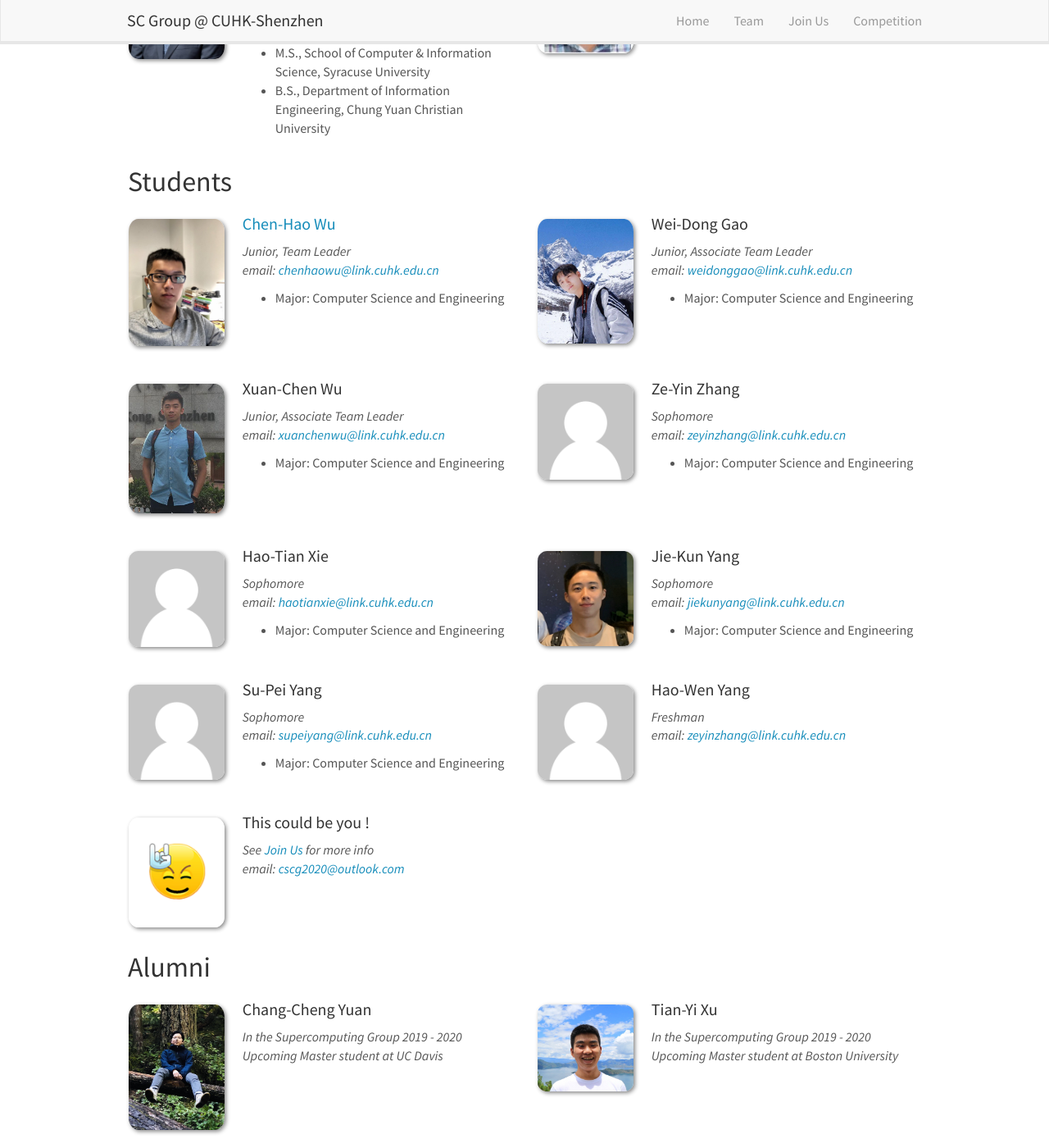
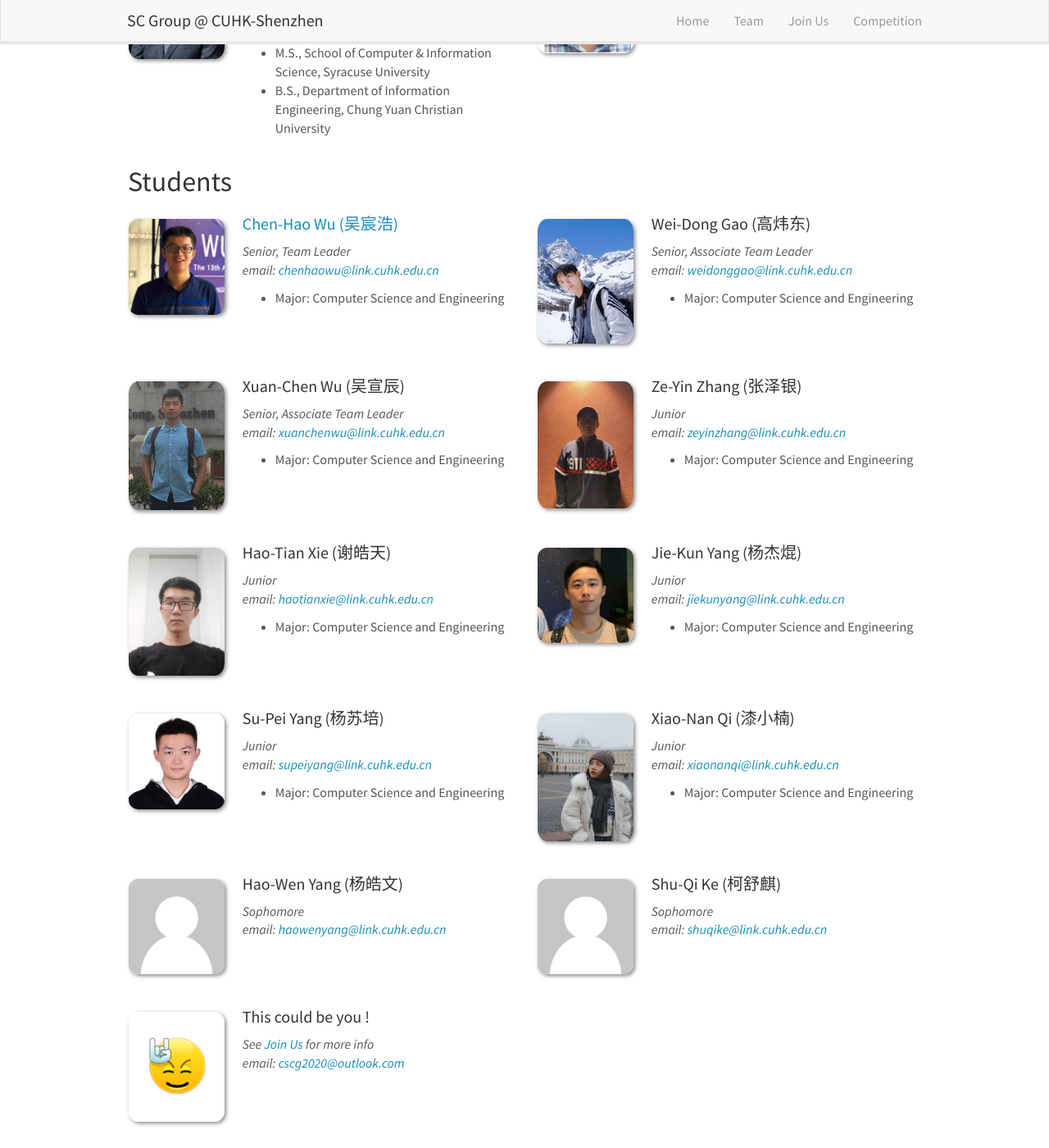
Before and after one commit to CUHK-SZ-SC/cuhk-sz-sc.github.io, a Jekyll site: the page built from _pages/team.md, in a window 1280 px wide and 1400 px high, scrolled down 391 px. Shown: the whole window at 82% size. Built offline with Jekyll 4.4.1, drawn with Linux system fonts in a browser that asks for light colours; nearby versions of some CDN libraries.

Commit message:
Update team info

```diff
--- a/_data/students.yml
+++ b/_data/students.yml
@@ -8,59 +8,72 @@
 #  education3:
 #  education4:
 
-- name: <a target="_blank" href="http://vitowu.net">Chen-Hao Wu</a>
-  photo: chenhaowu.jpg
-  info: Junior, Team Leader
+- name: <a target="_blank" href="http://vitowu.net">Chen-Hao Wu (吴宸浩)</a>
+  photo: chenhaowu.png
+  info: Senior, Team Leader
   email: chenhaowu@link.cuhk.edu.cn
   number_educ: 1
   education1: "Major: Computer Science and Engineering"
 
-- name: Wei-Dong Gao
+- name: Wei-Dong Gao (高炜东)
   photo: weidonggao.jpg
-  info: Junior, Associate Team Leader
+  info: Senior, Associate Team Leader
   email: weidonggao@link.cuhk.edu.cn
   number_educ: 1
   education1: "Major: Computer Science and Engineering"
 
-- name: Xuan-Chen Wu
+- name: Xuan-Chen Wu (吴宣辰)
   photo: xuanchenwu.jpg
-  info: Junior, Associate Team Leader
+  info: Senior, Associate Team Leader
   email: xuanchenwu@link.cuhk.edu.cn
   number_educ: 1
   education1: "Major: Computer Science and Engineering"
 
-- name: Ze-Yin Zhang
-  photo: default.jpg
-  info: Sophomore
+- name: Ze-Yin Zhang (张泽银)
+  photo: zeyinzhang.jpg
+  info: Junior
   email: zeyinzhang@link.cuhk.edu.cn
   number_educ: 1
   education1: "Major: Computer Science and Engineering"
 
-- name: Hao-Tian Xie
-  photo: default.jpg
-  info: Sophomore
+- name: Hao-Tian Xie (谢皓天)
+  photo: haotianxie.jpg
+  info: Junior
   email: haotianxie@link.cuhk.edu.cn
   number_educ: 1
   education1: "Major: Computer Science and Engineering"
 
-- name: Jie-Kun Yang
+- name: Jie-Kun Yang (杨杰焜)
   photo: jiekunyang.png
-  info: Sophomore
+  info: Junior
   email: jiekunyang@link.cuhk.edu.cn
   number_educ: 1
   education1: "Major: Computer Science and Engineering"
 
-- name: Su-Pei Yang
-  photo: default.jpg
-  info: Sophomore
+- name: Su-Pei Yang (杨苏培)
+  photo: supeiyang.jpg
+  info: Junior
   email: supeiyang@link.cuhk.edu.cn
   number_educ: 1
   education1: "Major: Computer Science and Engineering"
 
-- name: Hao-Wen Yang
+- name: Xiao-Nan Qi (漆小楠)
+  photo: xiaonanqi.jpg
+  info: Junior
+  email: xiaonanqi@link.cuhk.edu.cn
+  number_educ: 1
+  education1: "Major: Computer Science and Engineering"
+
+- name: Hao-Wen Yang (杨皓文)
   photo: default.jpg
-  info: Freshman
-  email: zeyinzhang@link.cuhk.edu.cn
+  info: Sophomore
+  email: haowenyang@link.cuhk.edu.cn
+  number_educ: 0
+
+- name: Shu-Qi Ke (柯舒麒)
+  photo: default.jpg
+  info: Sophomore
+  email: shuqike@link.cuhk.edu.cn
   number_educ: 0
 
 - name: "This could be you !"
```
Also changed, not shown: images/teampic/chenhaowu.jpg (deleted), images/teampic/chenhaowu.png (added), images/teampic/haotianxie.jpg (added), images/teampic/supeiyang.jpg (added), images/teampic/xiaonanqi.jpg (added), images/teampic/zeyinzhang.jpg (added).
